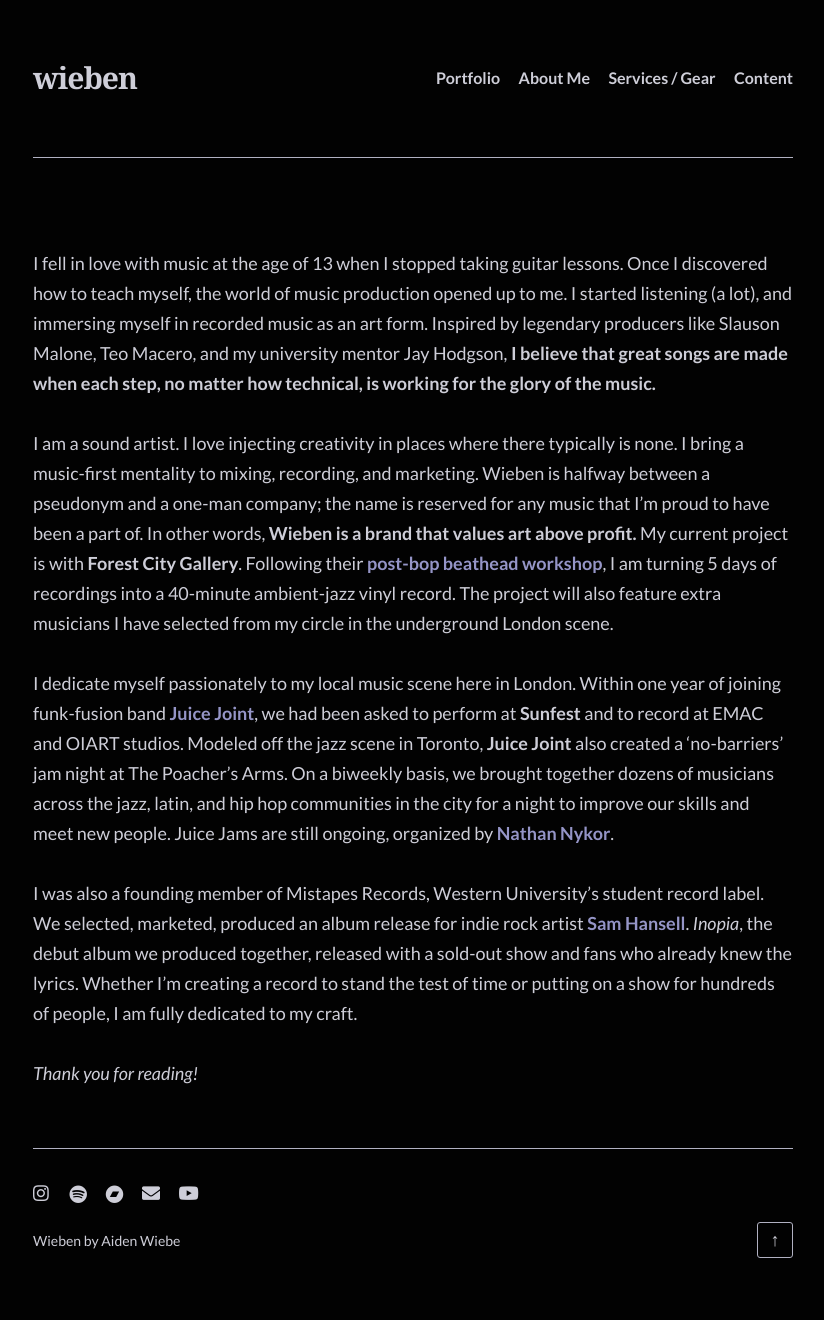
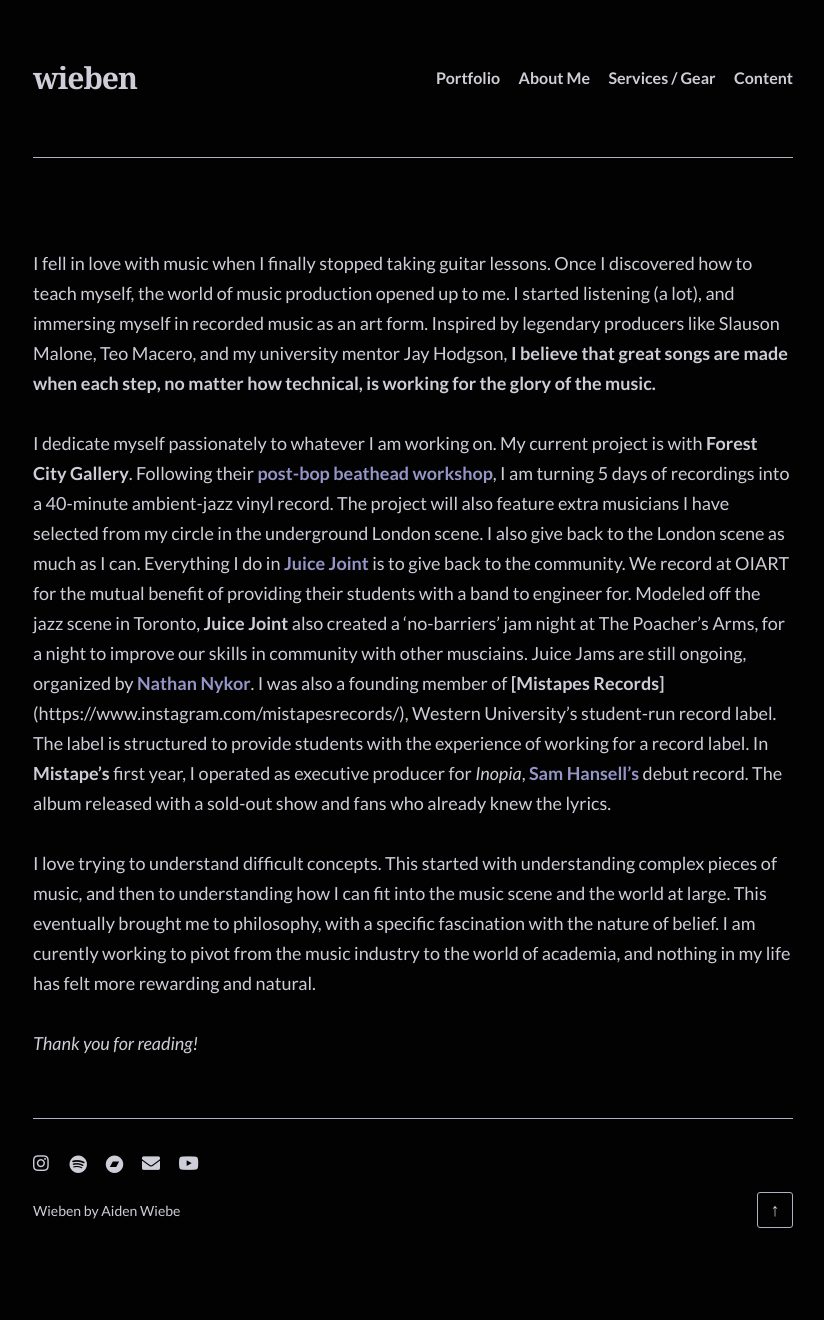
Before and after one commit to SamsonGoodenough/wieben-site, a Jekyll site: the page built from about.md, in a window 1280 px wide. Shown: the whole page, without its empty margins (227-1051 px from the left). Built offline with Jekyll 4.4.1, drawn with Linux system fonts in a browser that asks for light colours; some web fonts are replaced; after the commit the page ends 1290 px from its top, so only the background shows below that.

Commit message:
bio rewrite

```diff
--- a/about.md
+++ b/about.md
@@ -18,12 +18,10 @@
        # credit: '@_chloejpg'
         #link: https://www.instagram.com/_chloejpg/
 ---
-I fell in love with music at the age of 13 when I stopped taking guitar lessons.  Once I discovered how to teach myself, the world of music production opened up to me.  I started listening (a lot), and immersing myself in recorded music as an art form.  Inspired by legendary producers like Slauson Malone, Teo Macero, and my university mentor Jay Hodgson, **I believe that great songs are made when each step, no matter how technical, is working for the glory of the music.**
+I fell in love with music when I finally stopped taking guitar lessons.  Once I discovered how to teach myself, the world of music production opened up to me.  I started listening (a lot), and immersing myself in recorded music as an art form.  Inspired by legendary producers like Slauson Malone, Teo Macero, and my university mentor Jay Hodgson, **I believe that great songs are made when each step, no matter how technical, is working for the glory of the music.**
 
-I am a sound artist.  I love injecting creativity in places where there typically is none.  I bring a music-first mentality to mixing, recording, and marketing.  Wieben is halfway between a pseudonym and a one-man company; the name is reserved for any music that I'm proud to have been a part of.  In other words, **Wieben is a brand that values art above profit.**  My current project is with **Forest City Gallery**. Following their **[post-bop beathead workshop](https://www.forestcitygallery.com/post/fcg-s-postbop-beathead-jazz-workshop-sponsored-by-lbmx)**, I am turning 5 days of recordings into a 40-minute ambient-jazz vinyl record.  The project will also feature extra musicians I have selected from my circle in the underground London scene.
+I dedicate myself passionately to whatever I am working on.  My current project is with **Forest City Gallery**. Following their **[post-bop beathead workshop](https://www.forestcitygallery.com/post/fcg-s-postbop-beathead-jazz-workshop-sponsored-by-lbmx)**, I am turning 5 days of recordings into a 40-minute ambient-jazz vinyl record.  The project will also feature extra musicians I have selected from my circle in the underground London scene.  I also give back to the London scene as much as I can.  Everything I do in **[Juice Joint](https://www.instagram.com/juicejointband/)** is to give back to the community.  We record at OIART for the mutual benefit of providing their students with a band to engineer for.  Modeled off the jazz scene in Toronto, **Juice Joint** also created a 'no-barriers' jam night at The Poacher's Arms, for a night to improve our skills in community with other musciains.  Juice Jams are still ongoing, organized by **[Nathan Nykor](https://www.instagram.com/nathanjuicebox/)**.  I was also a founding member of **[Mistapes Records]**(https://www.instagram.com/mistapesrecords/), Western University's student-run record label.  The label is structured to provide students with the experience of working for a record label.  In **Mistape's** first year, I operated as executive producer for *Inopia*, **[Sam Hansell's](https://www.instagram.com/ham_sansell/)** debut record.  The album released with a sold-out show and fans who already knew the lyrics.
 
-I dedicate myself passionately to my local music scene here in London.  Within one year of joining funk-fusion band **[Juice Joint](https://www.instagram.com/juicejointband/)**, we had been asked to perform at **Sunfest** and to record at EMAC and OIART studios.  Modeled off the jazz scene in Toronto, **Juice Joint** also created a 'no-barriers' jam night at The Poacher's Arms.  On a biweekly basis, we brought together dozens of musicians across the jazz, latin, and hip hop communities in the city for a night to improve our skills and meet new people.  Juice Jams are still ongoing, organized by **[Nathan Nykor](https://www.instagram.com/nathanjuicebox/)**.
-
-I was also a founding member of Mistapes Records, Western University's student record label.  We selected, marketed, produced an album release for indie rock artist **[Sam Hansell](https://www.instagram.com/ham_sansell/)**.  *Inopia*, the debut album we produced together, released with a sold-out show and fans who already knew the lyrics.  Whether I'm creating a record to stand the test of time or putting on a show for hundreds of people, I am fully dedicated to my craft.
+I love trying to understand difficult concepts.  This started with understanding complex pieces of music, and then to understanding how I can fit into the music scene and the world at large.  This eventually brought me to philosophy, with a specific fascination with the nature of belief.  I am curently working to pivot from the music industry to the world of academia, and nothing in my life has felt more rewarding and natural.
 
 *Thank you for reading!*
```
